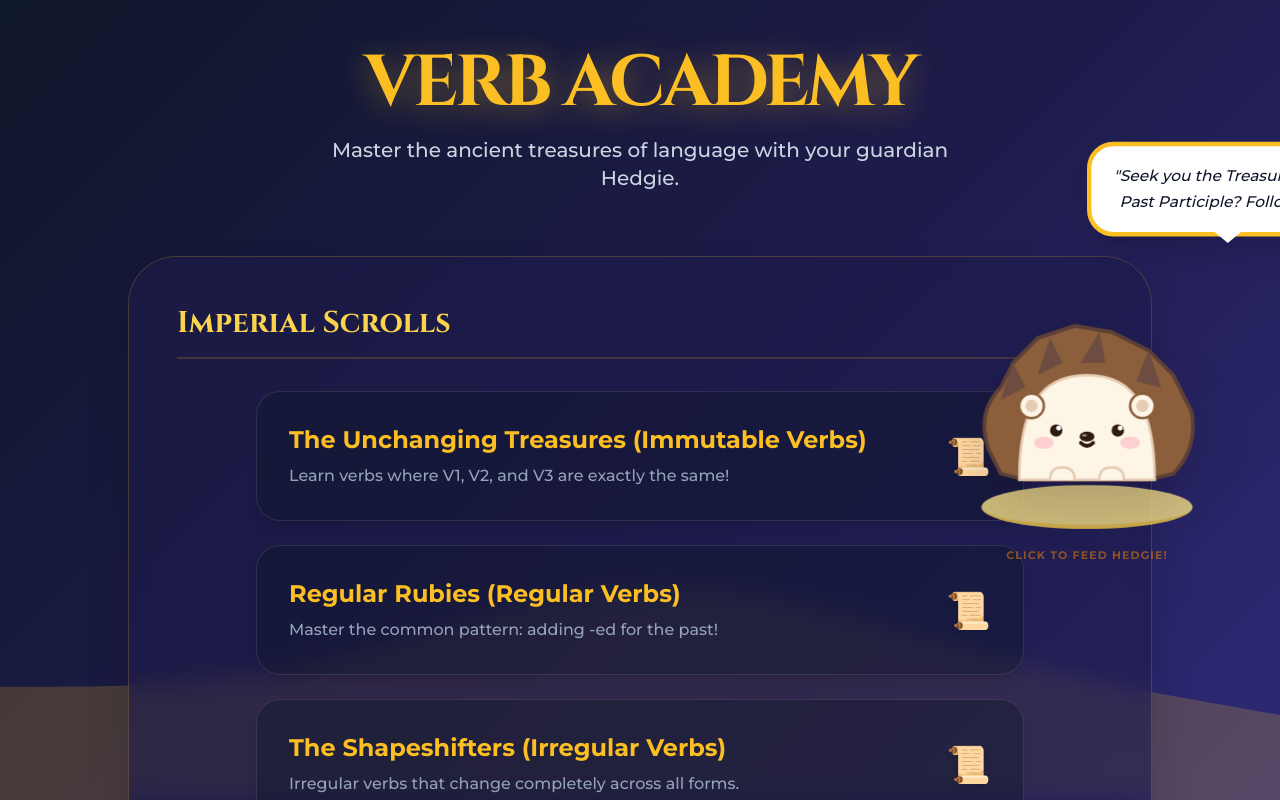
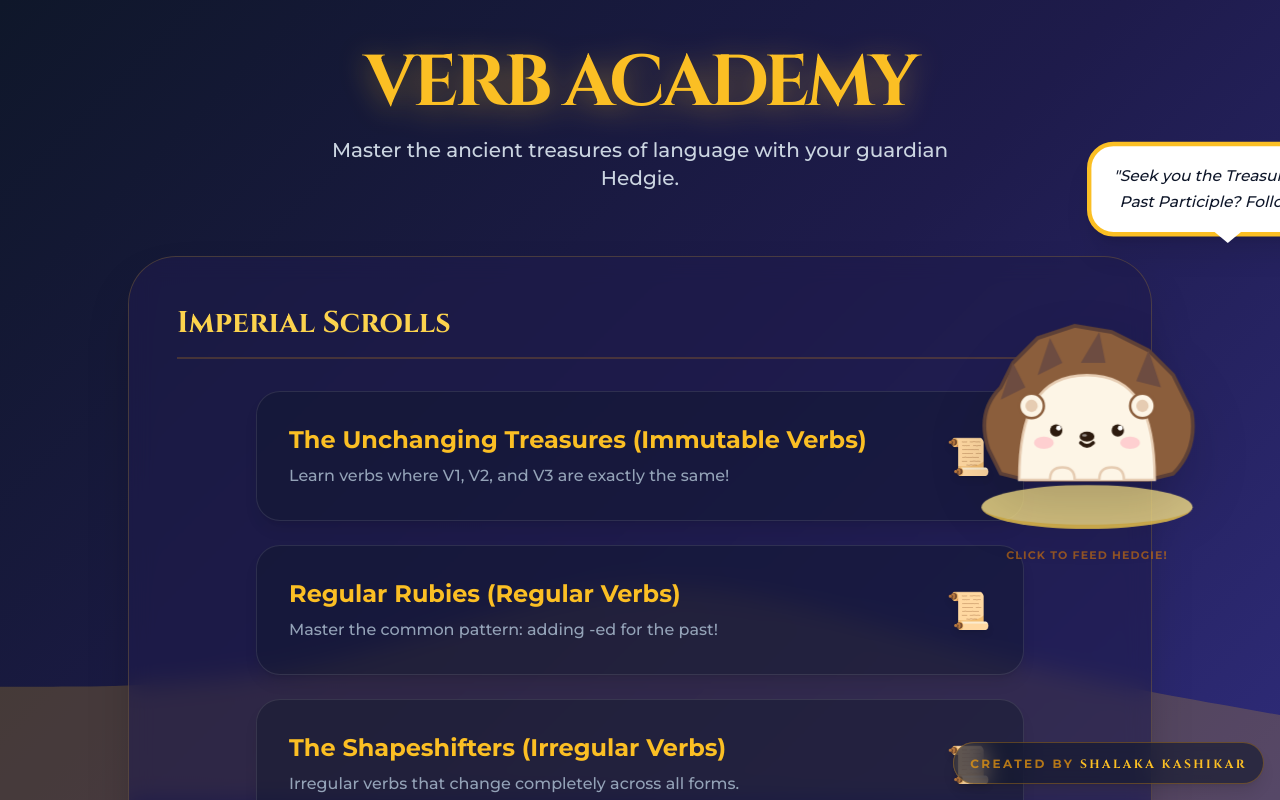
Before and after one commit to shalakakashikar-sudo/Verb-Academy, a React (Vite) app: page / in a window 1280 px wide. Shown: the top 800 px of the page. Built offline with nearby package versions, Linux system fonts and the light colour scheme.

Commit message:
feat: Add developer credit to footer
Includes a fixed, styled credit to Shalaka Kashikar in the application footer.

```diff
--- a/App.tsx
+++ b/App.tsx
@@ -132,6 +132,15 @@ const App: React.FC = () => {
           <path fill="#fbbf24" d="M0,192L60,192C120,192,240,192,360,165.3C480,139,600,85,720,80C840,75,960,117,1080,149.3C1200,181,1320,203,1380,213.3L1440,224L1440,320L1380,320C1320,320,1200,320,1080,320C960,320,840,320,720,320C600,320,480,320,360,320C240,320,120,320,60,320L0,320Z"></path>
         </svg>
       </div>
+
+      {/* Stable User Credit */}
+      <div className="fixed bottom-4 right-4 z-50 pointer-events-auto">
+        <div className="bg-slate-900/60 backdrop-blur-md px-4 py-2 rounded-full border border-amber-500/30 shadow-lg transition-all hover:border-amber-400 hover:bg-slate-900/80 group">
+          <span className="text-[10px] md:text-xs font-bold uppercase tracking-[0.2em] text-amber-500/70 group-hover:text-amber-400 transition-colors">
+            Created by <span className="text-amber-400 font-cinzel">Shalaka Kashikar</span>
+          </span>
+        </div>
+      </div>
     </div>
   );
 };
```
